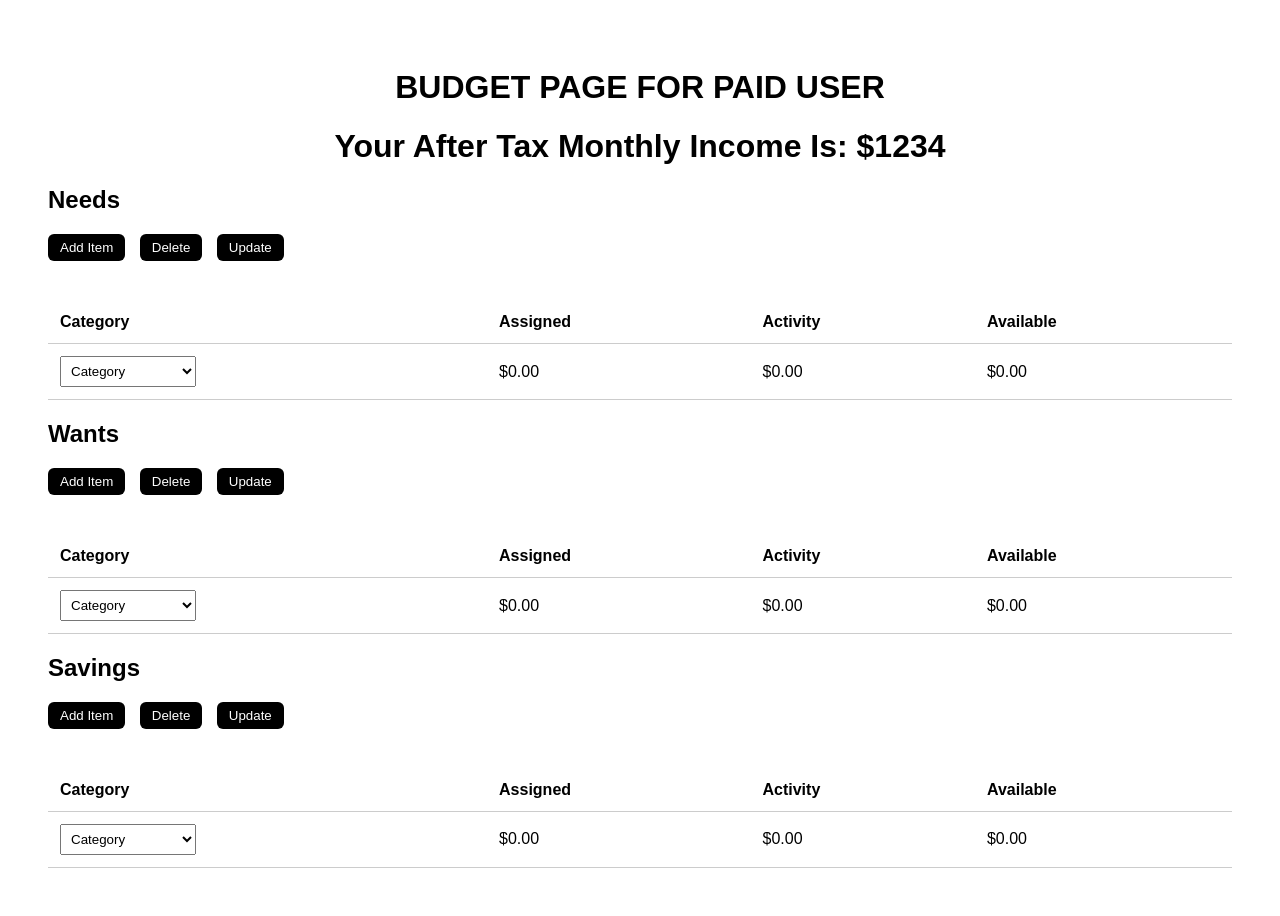
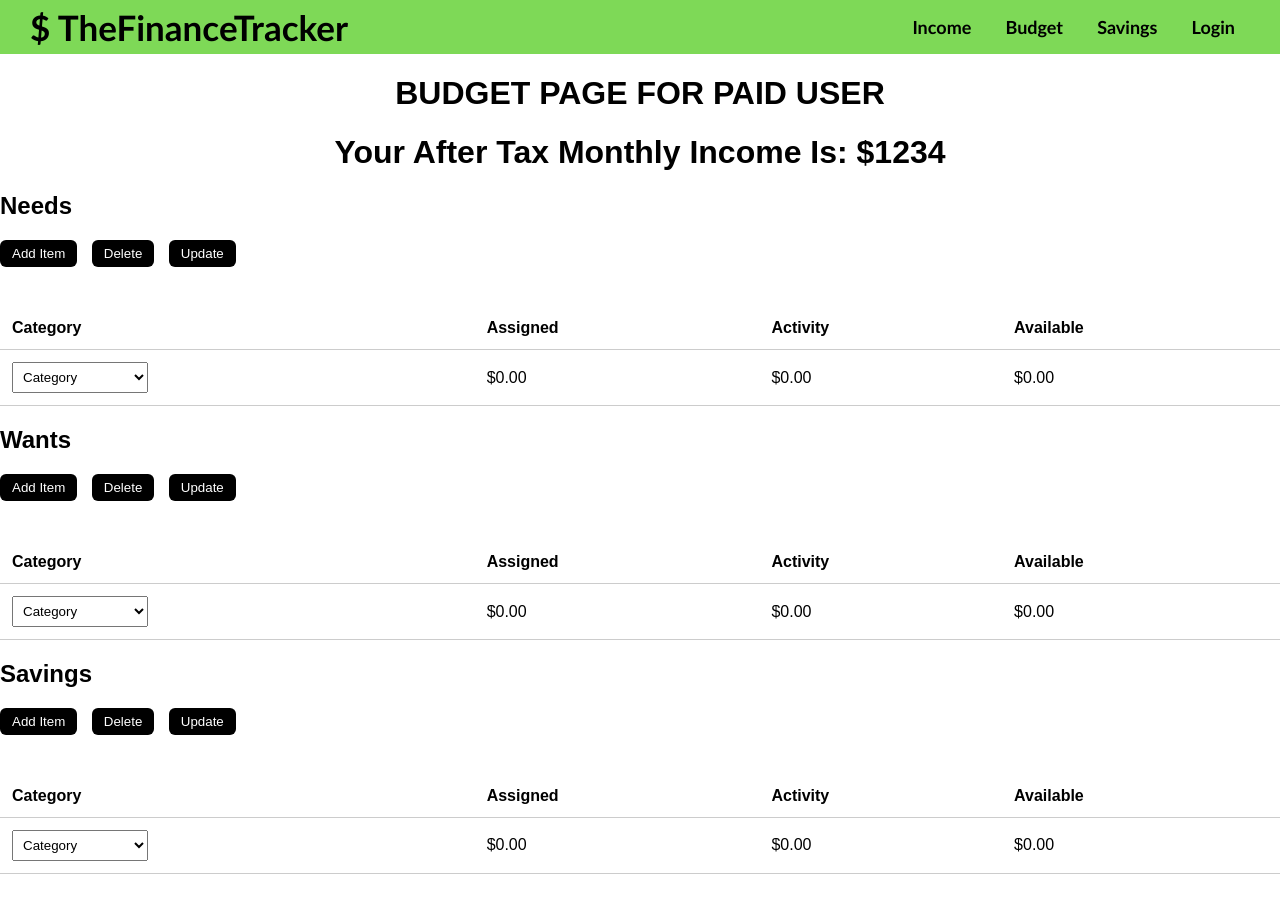
Before and after one commit to QuantumGamer01/Group7ISQA3900, a Django app: page /advanced-budget/ in a window 1280 px wide. After the commit the page ends 874 px from the top, so only its background shows below. Run offline with Django 5.2, Linux system fonts and the light colour scheme.

Commit message:
Fixed Navbar
Made Navbar correct and added navbar function to all pages on site.

```diff
--- a/Group7Project/Group7Budgeting/templates/Group7Budgeting/tax_calculator.html
+++ b/Group7Project/Group7Budgeting/templates/Group7Budgeting/tax_calculator.html
@@ -1,9 +1,13 @@
+{% extends 'base.html' %}
+{% load static %}
 <!DOCTYPE html>
 <html>
 <head>
     <title>Tax Calculator</title>
 </head>
+{% block content %}
 <body>
+<div class="calc">
     <h1>Tax Calculator</h1>
     <form method="post">
         {% csrf_token %}
@@ -19,5 +23,7 @@
     {% if result is not None %}
         <h2>Tax Amount: ${{ result }}</h2>
     {% endif %}
+</div>
 </body>
 </html>
+{% endblock %}
--- a/Group7Project/Group7Budgeting/templates/advanced_budget.html
+++ b/Group7Project/Group7Budgeting/templates/advanced_budget.html
@@ -1,33 +1,12 @@
+{% extends 'base.html' %}
+{% load static %}
 <!DOCTYPE html>
 <html>
 <head>
     <title>Advanced Budget</title>
-    <style>
-        table {
-            width: 100%;
-            border-collapse: collapse;
-            margin-top: 40px;
-        }
-        th, td {
-            padding: 12px;
-            text-align: left;
-            border-bottom: 1px solid #ccc;
-        }
-        .controls button {
-            margin-right: 10px;
-            background-color: black;
-            color: white;
-            border: none;
-            padding: 6px 12px;
-            cursor: pointer;
-            border-radius: 6px;
-        }
-        .category-select {
-            padding: 6px;
-        }
-    </style>
 </head>
-<body style="font-family: Arial, sans-serif; padding: 40px;">
+{% block content %}
+<body style="font-family: Arial, sans-serif; padding: ;">
 
     <h1 style="text-align:center;">BUDGET PAGE FOR PAID USER</h1>
     <h1 style="text-align:center;">Your After Tax Monthly Income Is: $1234</h1>
@@ -74,3 +53,4 @@
 
 </body>
 </html>
+{% endblock %}
--- a/Group7Project/Group7Budgeting/templates/base.html
+++ b/Group7Project/Group7Budgeting/templates/base.html
@@ -5,37 +5,124 @@
     <meta charset="UTF-8">
     <meta name="viewport" content="width=device-width, initial-scale=1.0">
     <title>{% block title %}My Website{% endblock %}</title>
-        <style>
-        body {
-            background-color: white; /* Light green background */
-            font-family: Arial, sans-serif;
+    <style>
+         .main-content {
+            margin-top: 425px;
+            text-align: center;
         }
-        .navbar {
+
+         .head{
+            font-size: 48px;
+            color: black;
+             font-family: Calibri, serif;
+            font-weight: bold;
+        }
+
+        p {
+            font-size: 30px;
+            color: black;
+            font-family: Calibri, serif;
+            font-weight: bold;
+        }
+
+        a {
+            color: #5ce1e6;
+            text-decoration: none;
+            font-weight: bold;
+        }
+        body{
+            margin: 0;
+        }
+        *{
+            text-decoration: none;
+        }
+        .navbar{
+            background: #7ed957;
+            font-family: Calibri, serif;
+            padding-right: 15px;
+            padding-left: 15px;
+        }
+        .navdiv{
             display: flex;
-            justify-content: space-around;
-            align-items: flex-start;
-            background-color: #ccff99;
+            align-items: center;
+            justify-content: space-between;
         }
-        .navbar button {
+        .logo{
+            font-size: 35px;
+            font-weight: 600;
+            color: black;
+            cursor: pointer;
+            margin-left: 15px;
+        }
+        li{
+            list-style: none;
+            display: inline-block;
+        }
+        .navbut{
+            color: black;
+            font-size: 18px;
+            font-weight: bold;
+            margin-right: 30px;
+            cursor: pointer;
+        }
+
+                table {
+            width: 100%;
+            border-collapse: collapse;
+            margin-top: 40px;
+        }
+        th, td {
+            padding: 12px;
+            text-align: left;
+            border-bottom: 1px solid #ccc;
+        }
+        .controls button {
+            margin-right: 10px;
             background-color: black;
             color: white;
             border: none;
-            padding: 10px 20px;
-            border-radius: 20px;
+            padding: 6px 12px;
             cursor: pointer;
-            font-size: 16px;
+            border-radius: 6px;
         }
-        .navbar button:hover {
-            background-color: #333; /* Darker shade on hover */
+        .category-select {
+            padding: 6px;
         }
+        .budgeth{
+            text-align: center;
+            font-family: Calibri, serif;
+            font-weight: bold;
+            font-size: 45px;
+        }
+
+        .budgets{
+           text-align: center;
+            font-family: Calibri, serif;
+            font-weight: bold;
+            font-size: 30px;
+        }
+        .calc{
+            text-align: center;
+            font-size: 34px;
+            font-family: Calibri, serif;
+            margin-top: 425px;
+        }
+
+
+
     </style>
 </head>
 <body>
-    <div class="navbar">
-        <button onclick="location.href='{% url 'simple_budget' %}'">Income</button>
-        <button onclick="location.href='{% url 'advanced_budget' %}'">Budget</button>
-        <button onclick="location.href='{% url 'tax_calculator' %}'">Savings</button>
-    </div>
+    <nav class="navbar">
+        <div class="navdiv">
+            <div class="logo" onclick ="location.href='{% url 'homepage' %}'">$ TheFinanceTracker</div>
+            <ul>
+                <li class="navbut" onclick ="location.href='{% url 'simple_budget' %}'">Income</li>
+                <li class="navbut" onclick ="location.href='{% url 'advanced_budget' %}'">Budget</li>
+                <li class="navbut" onclick ="location.href='{% url 'tax_calculator' %}'">Savings</li>
+                <li class="navbut" onclick ="location.href='{% url 'homepage' %}">Login</li>
+            </ul>
+    </nav>
     <div class="content">
         {% block content %}
         {% endblock %}
```
Also changed, not shown: Group7Project/Group7Budgeting/templates/homepage.html (+3 -31 lines), Group7Project/Group7Budgeting/templates/simple_budget.html (+6 -4 lines).
